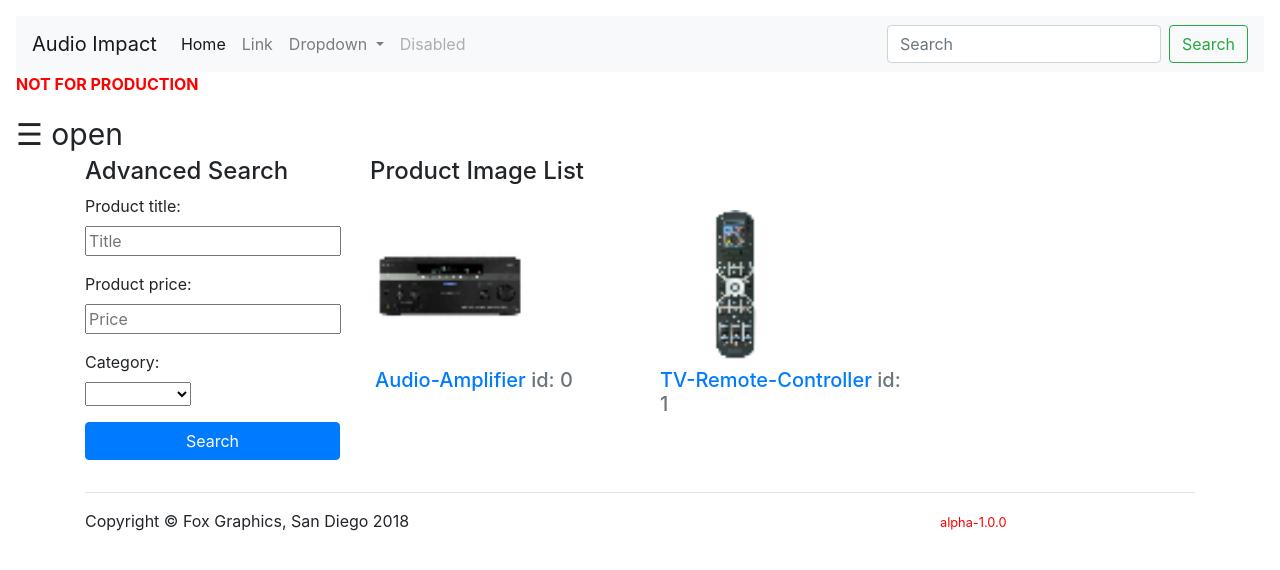
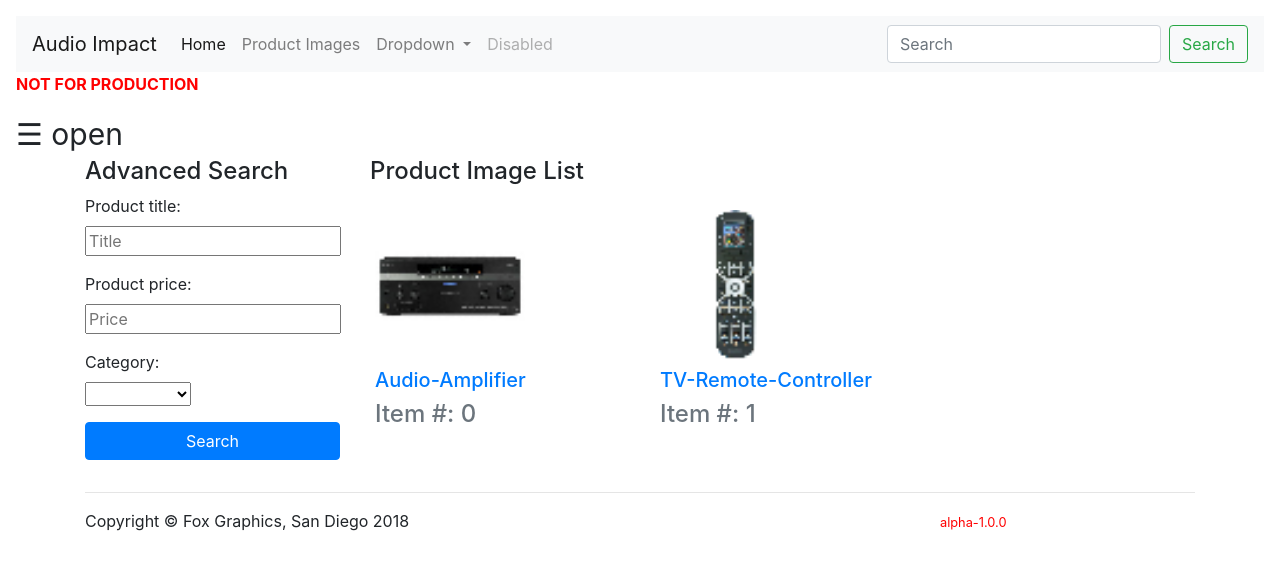
Before and after one commit to FoxGeoff/AudioForms, an Angular app: page /productImages in a window 1280 px wide. Shown: the top 570 px of the page. Built offline with nearby package versions, Linux system fonts and the light colour scheme.

Commit message:
Add links back from produvt image detail

```diff
--- a/src/app/navbar/navbar.component.html
+++ b/src/app/navbar/navbar.component.html
@@ -1,5 +1,5 @@
 <nav class="navbar navbar-expand-lg navbar-light bg-light">
-  <a class="navbar-brand" href="#">{{title}}</a>
+  <a class="navbar-brand" href="/">{{title}}</a>
   <button class="navbar-toggler" type="button" data-toggle="collapse" data-target="#navbarSupportedContent" aria-controls="navbarSupportedContent" aria-expanded="false" aria-label="Toggle navigation">
     <span class="navbar-toggler-icon"></span>
   </button>
@@ -7,10 +7,10 @@
   <div class="collapse navbar-collapse" id="navbarSupportedContent">
     <ul class="navbar-nav mr-auto">
       <li class="nav-item active">
-        <a class="nav-link" href="#">Home <span class="sr-only">(current)</span></a>
+        <a class="nav-link" href="/">Home <span class="sr-only">(current)</span></a>
       </li>
       <li class="nav-item">
-        <a class="nav-link" href="#">Link</a>
+        <a class="nav-link" href="productImages">Product Images</a>
       </li>
       <li class="nav-item dropdown">
         <a class="nav-link dropdown-toggle" href="#" id="navbarDropdown" role="button" data-toggle="dropdown" aria-haspopup="true" aria-expanded="false">
--- a/src/app/product-image-item/product-image-item.component.html
+++ b/src/app/product-image-item/product-image-item.component.html
@@ -3,6 +3,6 @@
   <figcaption class="figure-caption">
     <h5>
       <a [routerLink]="['/productImages', productImage.id]">{{productImage.fileName}}</a>
-      <span> id: {{productImage.id}}</span>
     </h5>
+    <h4>Item #: {{productImage.id}}</h4>
   </figcaption>
```
Also changed, not shown: src/app/product-image-detail/product-image-detail.component.html (+9 -6 lines).
